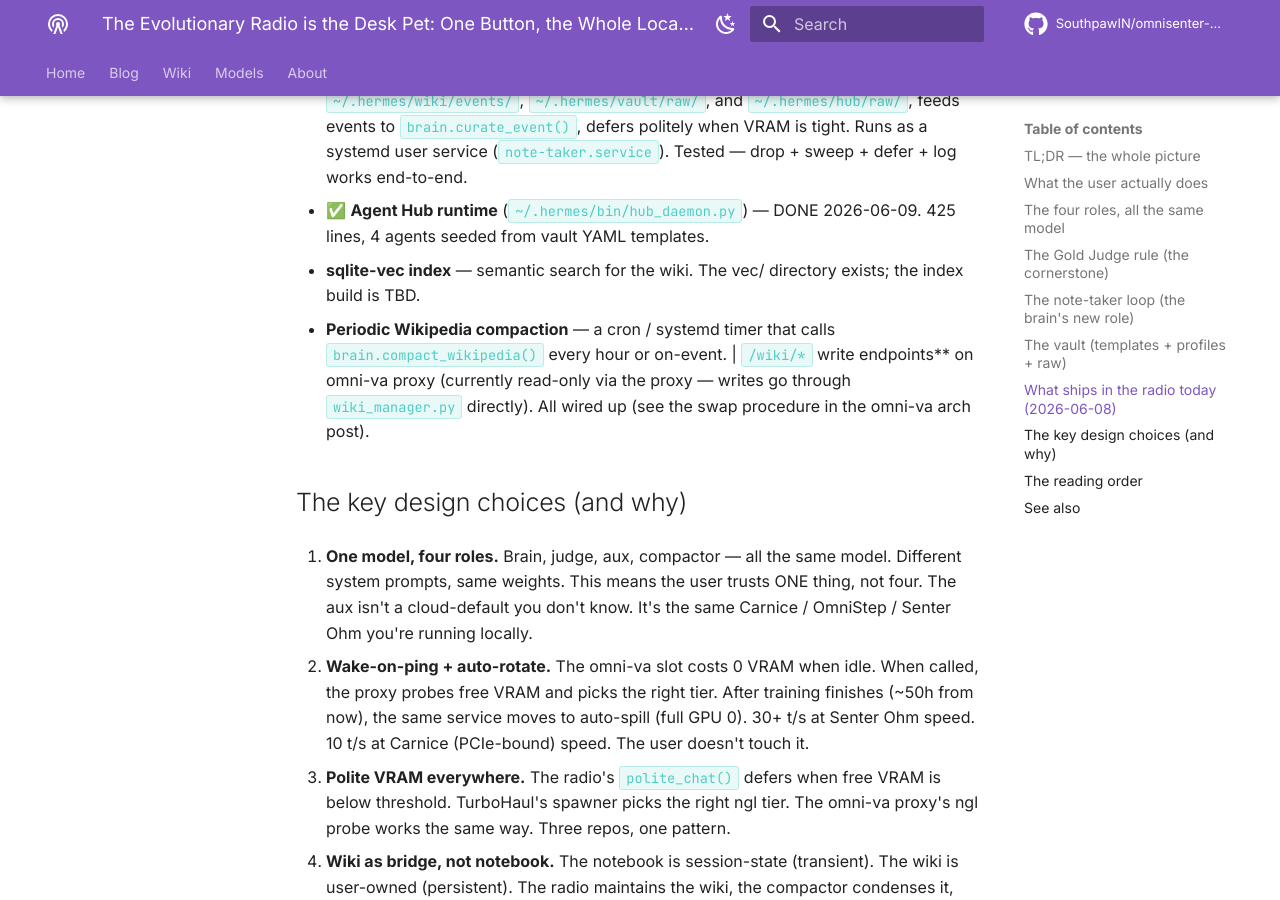
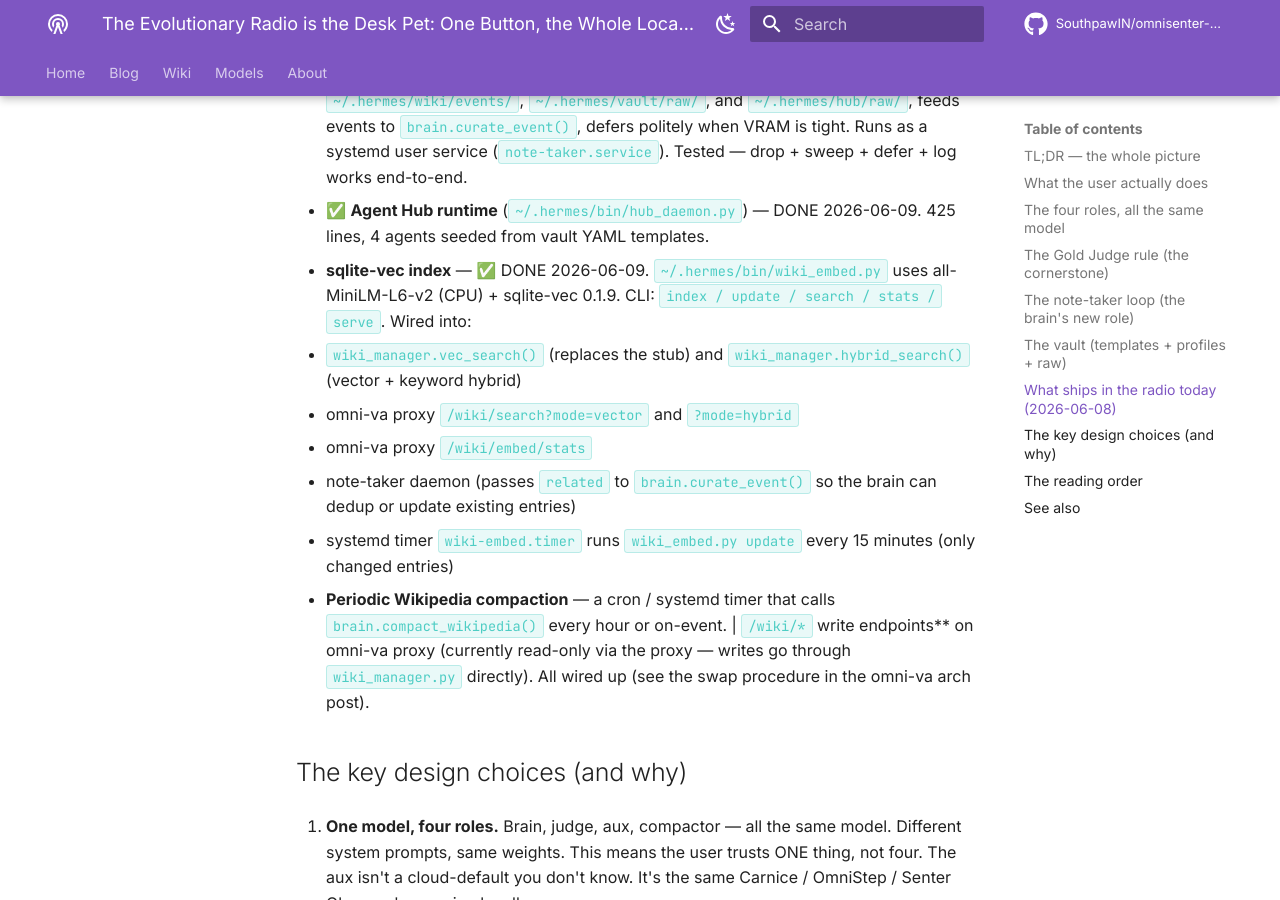
Before and after one commit to SouthpawIN/omnisenter-blog, an MkDocs documentation site: the page built from docs/blog/evolutionary-radio-as-desk-pet.md, in a window 1280 px wide and 900 px high, scrolled down 6928 px. Built offline with MkDocs 1.6.1 and Material for MkDocs 9.7.7, drawn with Linux system fonts in a browser that asks for light colours; comment, search, counter and statistics services are not loaded.

Commit message:
Mirror: sqlite-vec index DONE in 2 blog posts

```diff
--- a/docs/blog/evolutionary-radio-as-desk-pet.md
+++ b/docs/blog/evolutionary-radio-as-desk-pet.md
@@ -282,8 +282,17 @@ Still to build (this is the work-in-progress list):
   end-to-end.
 - ✅ **Agent Hub runtime** (`~/.hermes/bin/hub_daemon.py`) — DONE
   2026-06-09. 425 lines, 4 agents seeded from vault YAML templates.
-- **sqlite-vec index** — semantic search for the wiki. The vec/
-  directory exists; the index build is TBD.
+- **sqlite-vec index** — ✅ DONE 2026-06-09. `~/.hermes/bin/wiki_embed.py`
+  uses all-MiniLM-L6-v2 (CPU) + sqlite-vec 0.1.9. CLI:
+  `index / update / search / stats / serve`. Wired into:
+  - `wiki_manager.vec_search()` (replaces the stub) and
+    `wiki_manager.hybrid_search()` (vector + keyword hybrid)
+  - omni-va proxy `/wiki/search?mode=vector` and `?mode=hybrid`
+  - omni-va proxy `/wiki/embed/stats`
+  - note-taker daemon (passes `related` to `brain.curate_event()`
+    so the brain can dedup or update existing entries)
+  - systemd timer `wiki-embed.timer` runs `wiki_embed.py update`
+    every 15 minutes (only changed entries)
 - **Periodic Wikipedia compaction** — a cron / systemd timer that
   calls `brain.compact_wikipedia()` every hour or on-event.
 | `/wiki/*` write endpoints** on omni-va proxy (currently
```
Also changed, not shown: docs/blog/the-agent-hub-markdown-as-agents.md (+1 -1 lines).
